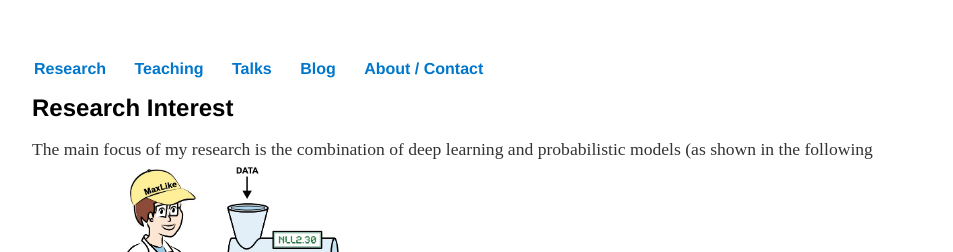
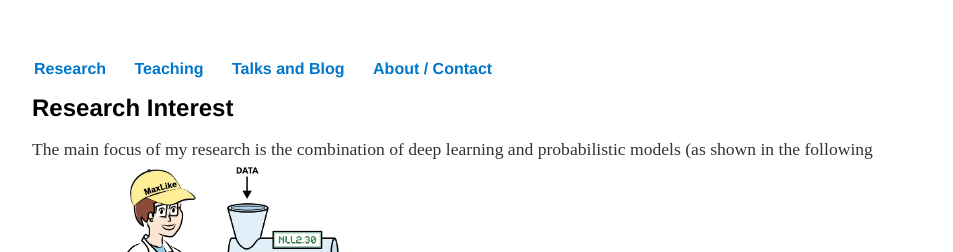
Before and after one commit to oduerr/oduerr.github.io, a Jekyll site: the page built from index.md, in a window 1280 px wide and 900 px high. Shown: the top 252 px of the window, without its empty margins (160-1113 px from the left). Built offline with Jekyll 4.4.1, drawn with Linux system fonts in a browser that asks for light colours.

Commit message:
Update default.html

```diff
--- a/_layouts/default.html
+++ b/_layouts/default.html
@@ -13,8 +13,7 @@
 	    		<ul>
 	    			<li><a href="/">Research</a></li>
 		        	<li><a href="/teaching">Teaching</a></li>
-		        	<li><a href="/talks">Talks</a></li>
-	        		<li><a href="/blog">Blog</a></li>
+	        		<li><a href="/blogs">Talks and Blog</a></li>
 	        		<li><a href="/about">About / Contact</a></li>
 	    		</ul>
 			</nav>
```
